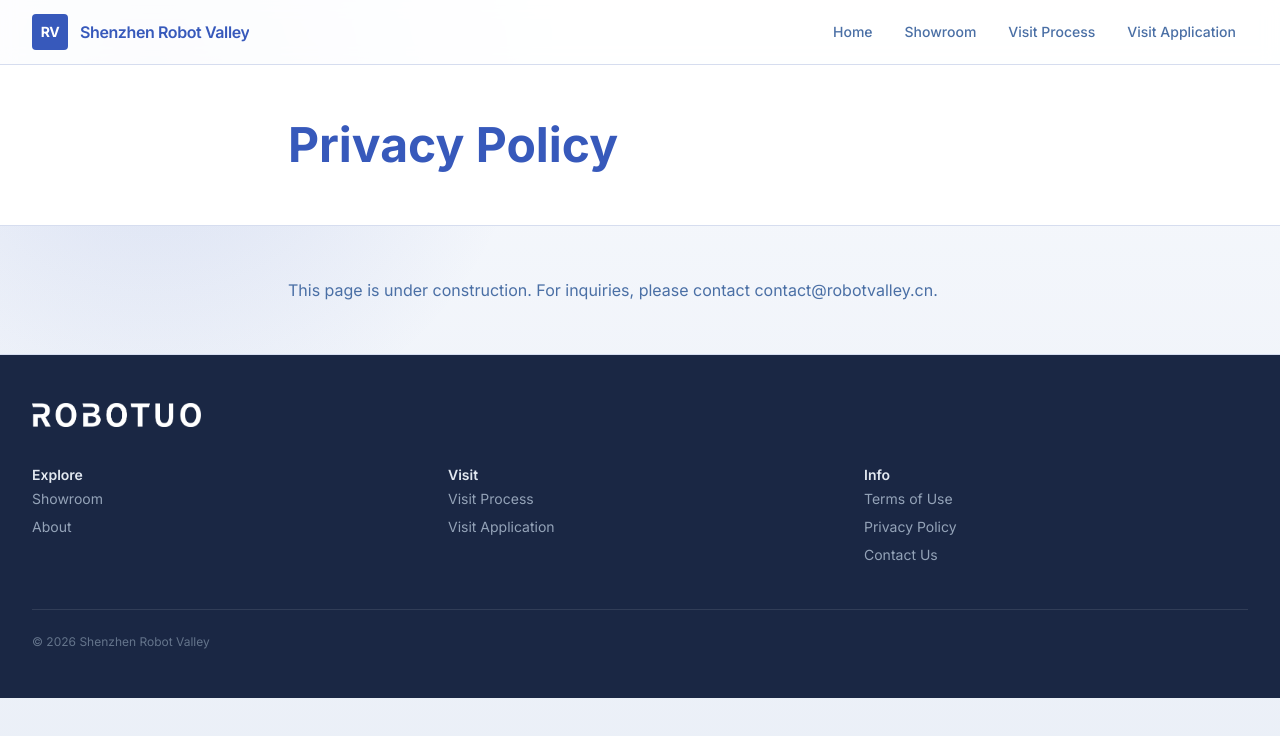
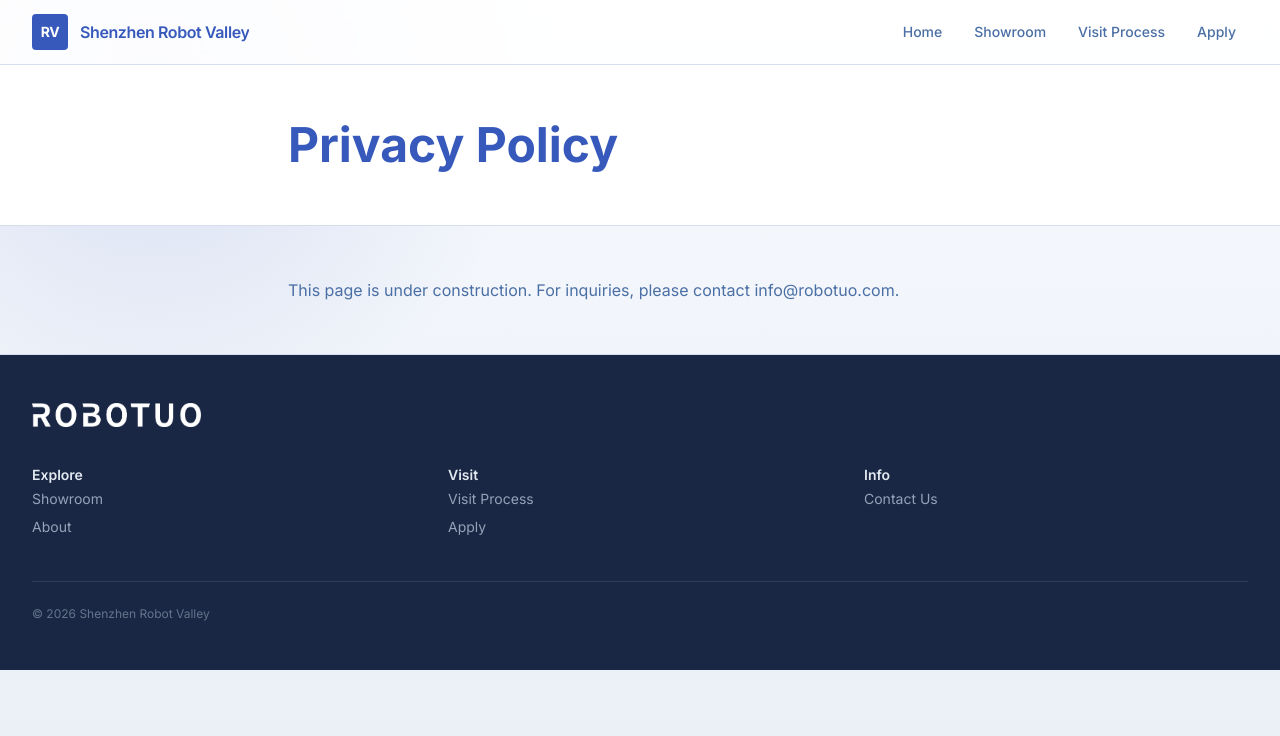
Before and after one commit to EASONHUANG822/robot-industry-atlas, a Next.js app: page /en/privacy in a window 1280 px wide. Shown: the top 736 px of the page. Built offline with nearby package versions, Linux system fonts and the light colour scheme.

Commit message:
@ fix: change email to info@robotuo.com, remove terms/privacy footer links, fix hydration warning @

```diff
--- a/messages/en.json
+++ b/messages/en.json
@@ -8,7 +8,7 @@
     "overview": "Home",
     "showroom": "Showroom",
     "visit": "Visit Process",
-    "payment": "Visit Application"
+    "payment": "Apply"
   },
   "LanguageSwitcher": {
     "zh": "中文",
@@ -541,7 +541,7 @@
     "showroom": "Showroom",
     "about": "About",
     "visitPlan": "Visit Process",
-    "payment": "Visit Application",
+    "payment": "Apply",
     "terms": "Terms of Use",
     "privacy": "Privacy Policy",
     "contact": "Contact Us"
--- a/src/app/[locale]/layout.tsx
+++ b/src/app/[locale]/layout.tsx
@@ -47,7 +47,7 @@ export default async function LocaleLayout({ children, params }: LocaleLayoutPro
   const messages = await getMessages();
 
   return (
-    <html lang={locale} className={inter.variable}>
+    <html lang={locale} className={inter.variable} translate="no" suppressHydrationWarning>
       <body className="min-h-screen antialiased font-sans">
         <NextIntlClientProvider messages={messages}>
           <SiteHeader />
--- a/src/app/[locale]/privacy/page.tsx
+++ b/src/app/[locale]/privacy/page.tsx
@@ -19,7 +19,7 @@ export default async function PrivacyPage({ params }: Props) {
       <section className="mx-auto max-w-3xl px-4 py-12 sm:px-6 lg:px-8">
         <div className="text-base leading-8 text-secondary">
           <p>
-            This page is under construction. For inquiries, please contact contact@robotvalley.cn.
+            This page is under construction. For inquiries, please contact info@robotuo.com.
           </p>
         </div>
       </section>
--- a/src/app/[locale]/terms/page.tsx
+++ b/src/app/[locale]/terms/page.tsx
@@ -19,7 +19,7 @@ export default async function TermsPage({ params }: Props) {
       <section className="mx-auto max-w-3xl px-4 py-12 sm:px-6 lg:px-8">
         <div className="prose prose-slate max-w-none text-base leading-8 text-secondary">
           <p>
-            This page is under construction. For inquiries, please contact contact@robotvalley.cn.
+            This page is under construction. For inquiries, please contact info@robotuo.com.
           </p>
         </div>
       </section>
--- a/src/components/Footer.tsx
+++ b/src/components/Footer.tsx
@@ -35,9 +35,7 @@ export function Footer() {
     {
       title: t("colInfo"),
       links: [
-        { label: t("terms"), href: "/terms" },
-        { label: t("privacy"), href: "/privacy" },
-        { label: t("contact"), href: "mailto:contact@robotvalley.cn", external: true },
+        { label: t("contact"), href: "mailto:info@robotuo.com", external: true },
       ],
     },
   ];
```
